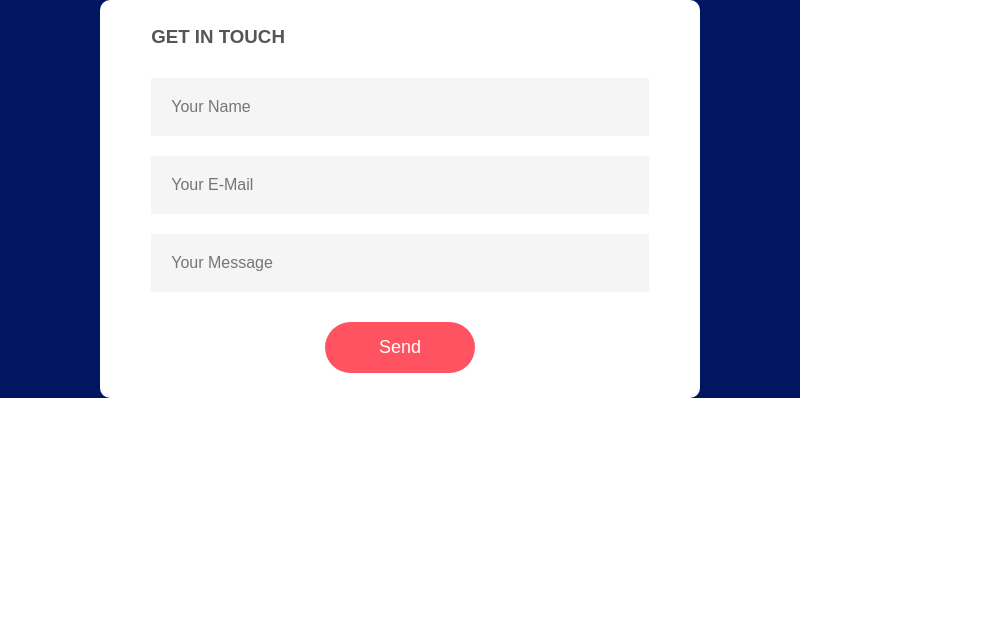
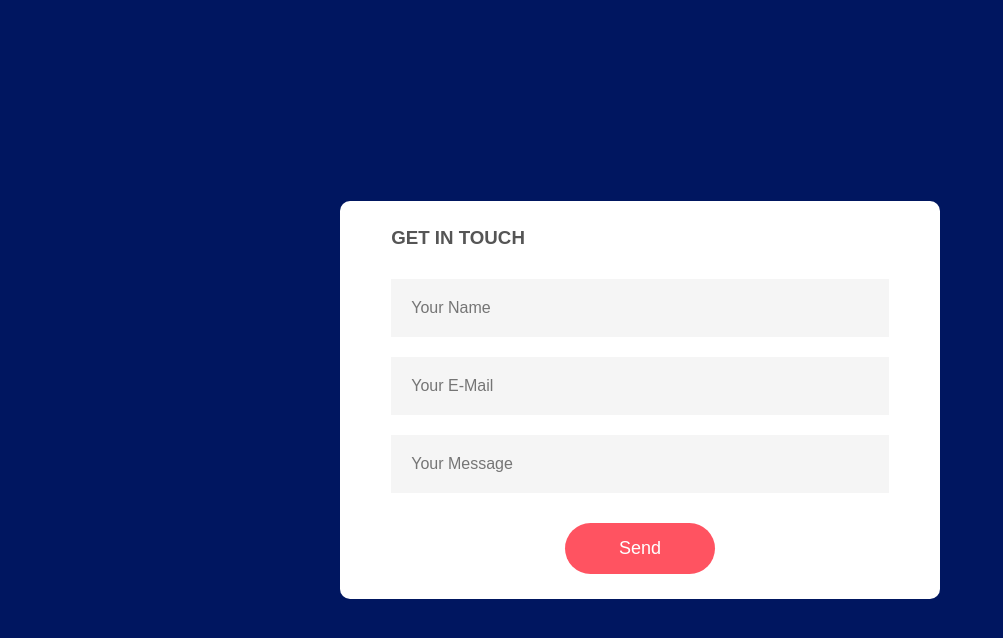
Before and after one commit to GrafkoxLP/contact, a plain HTML site: page index.html in a window 1280 px wide. Shown: the whole page, without its empty margins (0-1003 px from the left). Drawn offline with Linux system fonts and the light colour scheme.

Commit message:
Update style.css

```diff
--- a/style.css
+++ b/style.css
@@ -7,7 +7,7 @@
 
 .container{
     width: 100%;
-    max-width: 100vh;
+    height: 100vh;
     background: #001660;
     display: flex;
     align-items: center;
```
